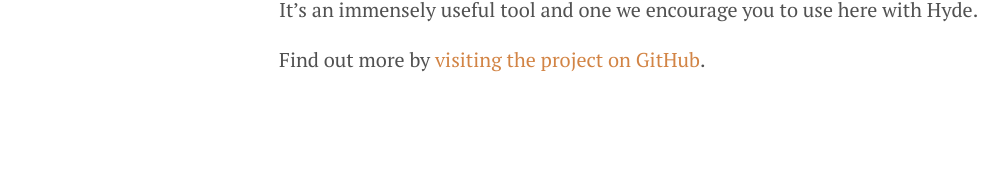
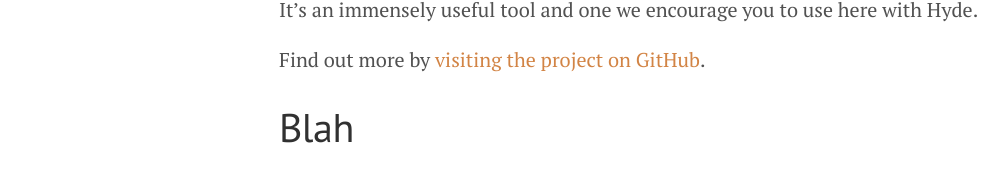
Before and after one commit to djaus2/BruceEckel.github.io, a Jekyll site: the page built from _posts/2013-12-31-whats-jekyll.md, in a window 1280 px wide. Shown: the part 503-685 px from the top of the page, without its empty margins (1-1009 px from the left). Built offline with Jekyll 4.4.1, drawn with Linux system fonts in a browser that asks for light colours; Markdown is read by kramdown in place of the engine named in the settings; comment, search, counter and statistics services are not loaded.

Commit message:
Testing include operation to see if it even works

```diff
--- /dev/null
+++ b/_includes/test.html
@@ -0,0 +1 @@
+<h1>Blah</h1>
--- a/_layouts/post.html
+++ b/_layouts/post.html
@@ -6,7 +6,8 @@ layout: default
   <h1 class="post-title">{{ page.title }}</h1>
   <span class="post-date">{{ page.date | date_to_string }}</span>
   {{ content }}
-  {% include /_includes/disqus.html %}
+  {% include disqus.html %}
+  {% include test.html %}
 </div>
 {% comment %}
 <div class="related">
```
